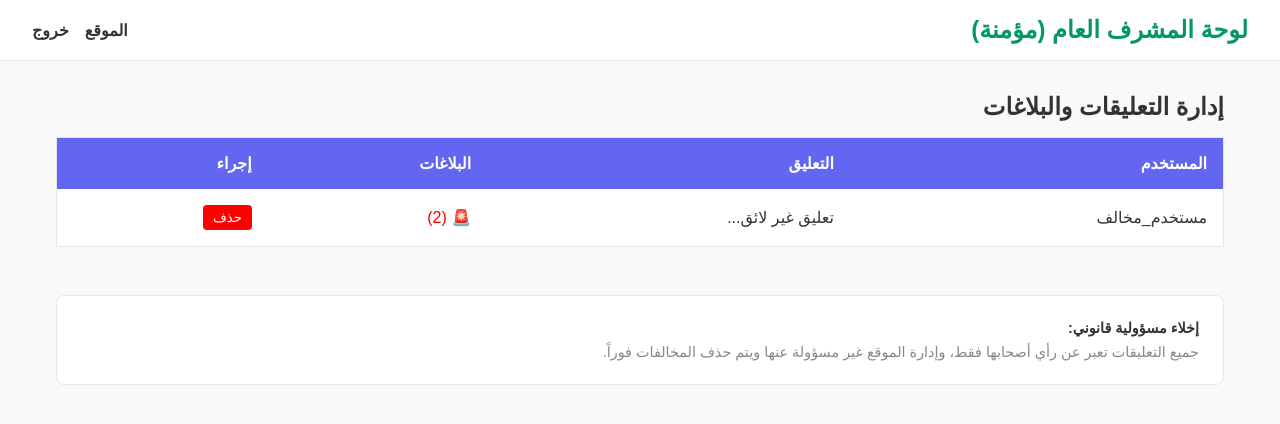
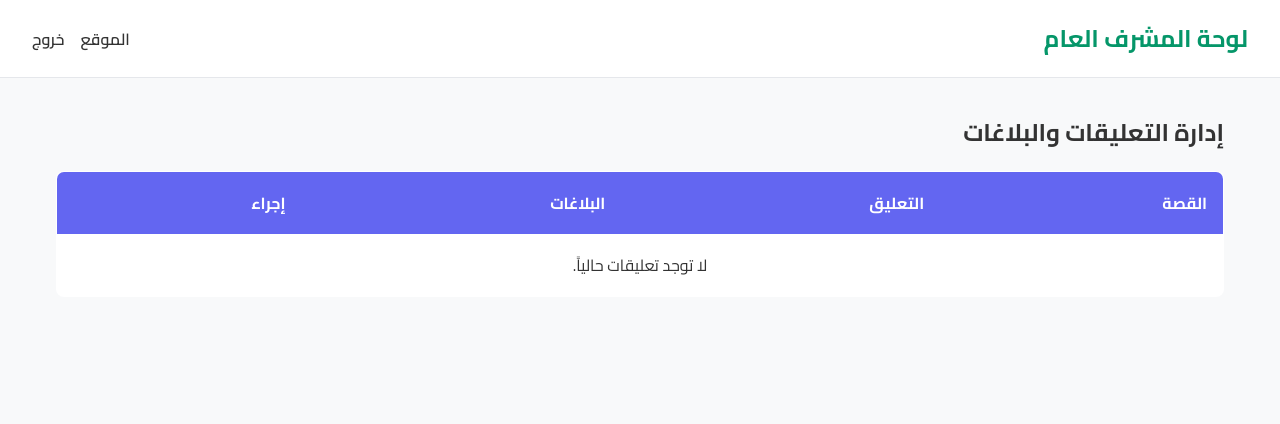
Before and after one commit to mjdgeth8-coder/ManhwaVerse, a website: page admin-dashboard.html in a window 1280 px wide. Drawn offline with Linux system fonts and the light colour scheme; sample sign-in values are in the browser's storage.

Commit message:
Update admin-dashboard.html

```diff
--- a/admin-dashboard.html
+++ b/admin-dashboard.html
@@ -5,10 +5,11 @@
     <meta name="viewport" content="width=device-width, initial-scale=1.0">
     <title>لوحة المشرف العام</title>
     <link rel="stylesheet" href="style.css">
+    <link href="https://fonts.googleapis.com/css2?family=Cairo:wght@400;600;700&display=swap" rel="stylesheet">
 </head>
 <body>
     <header>
-        <span class="logo" style="color: #059669;">لوحة المشرف العام (مؤمنة)</span>
+        <span class="logo" style="color: #059669;">لوحة المشرف العام</span>
         <nav class="nav-links">
             <a href="main-site.html">الموقع</a>
             <button onclick="sessionStorage.clear(); window.location.href='index.html';">خروج</button>
@@ -17,36 +18,51 @@
 
     <div class="container">
         <h2>إدارة التعليقات والبلاغات</h2>
-        <table style="width: 100%; border-collapse: collapse; background: var(--card-bg); border-radius: 8px; margin-top: 1rem; border: 1px solid var(--border-color);">
+        <table style="width: 100%; border-collapse: collapse; background: var(--card-bg); border-radius: 8px; margin-top: 1rem; border: 1px solid var(--border-color); overflow: hidden;">
             <thead>
                 <tr style="background: var(--primary-color); color: #fff; text-align: right;">
-                    <th style="padding: 1rem;">المستخدم</th>
+                    <th style="padding: 1rem;">القصة</th>
                     <th style="padding: 1rem;">التعليق</th>
                     <th style="padding: 1rem;">البلاغات</th>
                     <th style="padding: 1rem;">إجراء</th>
                 </tr>
             </thead>
-            <tbody>
-                <tr style="border-bottom: 1px solid var(--border-color);">
-                    <td style="padding: 1rem;">مستخدم_مخالف</td>
-                    <td style="padding: 1rem;">تعليق غير لائق...</td>
-                    <td style="padding: 1rem; color: red;">🚨 (2)</td>
-                    <td style="padding: 1rem;"><button style="background: red; color:#fff; border:none; padding:0.3rem 0.6rem; border-radius:4px; cursor:pointer;">حذف</button></td>
-                </tr>
-            </tbody>
+            <tbody id="adminCommentsBody"></tbody>
         </table>
-
-        <div style="margin-top: 3rem; padding: 1.5rem; background: var(--card-bg); border: 1px solid var(--border-color); border-radius: 8px; font-size: 0.9rem;">
-            <strong>إخلاء مسؤولية قانوني:</strong>
-            <p style="margin-top: 0.5rem; color: #888;">جميع التعليقات تعبر عن رأي أصحابها فقط، وإدارة الموقع غير مسؤولة عنها ويتم حذف المخالفات فوراً.</p>
-        </div>
     </div>
 
     <script>
         if (sessionStorage.getItem('isAdminAuth') !== 'true') {
-            alert('غير مصرح لك بالدخول!');
             window.location.href = 'index.html';
         }
+        if (localStorage.getItem('theme') === 'dark') document.documentElement.setAttribute('data-theme', 'dark');
+
+        function renderAdminComments() {
+            const comments = JSON.parse(localStorage.getItem('mv_comments') || '[]');
+            const tbody = document.getElementById('adminCommentsBody');
+            if (comments.length === 0) {
+                tbody.innerHTML = '<tr><td colspan="4" style="padding: 1rem; text-align: center;">لا توجد تعليقات حالياً.</td></tr>';
+                return;
+            }
+            tbody.innerHTML = comments.map(c => `
+                <tr style="border-bottom: 1px solid var(--border-color);">
+                    <td style="padding: 1rem;">${c.storyTitle}</td>
+                    <td style="padding: 1rem;">${c.text}</td>
+                    <td style="padding: 1rem; color: #ef4444; font-weight: bold;">🚨 (${c.reports})</td>
+                    <td style="padding: 1rem;">
+                        <button onclick="deleteComment('${c.id}')" style="background: #ef4444; color: #fff; border: none; padding: 0.4rem 0.8rem; border-radius: 4px; cursor: pointer;">حذف</button>
+                    </td>
+                </tr>
+            `).join('');
+        }
+
+        function deleteComment(id) {
+            let comments = JSON.parse(localStorage.getItem('mv_comments') || '[]').filter(c => c.id !== id);
+            localStorage.setItem('mv_comments', JSON.stringify(comments));
+            renderAdminComments();
+        }
+
+        renderAdminComments();
     </script>
 </body>
 </html>
```
